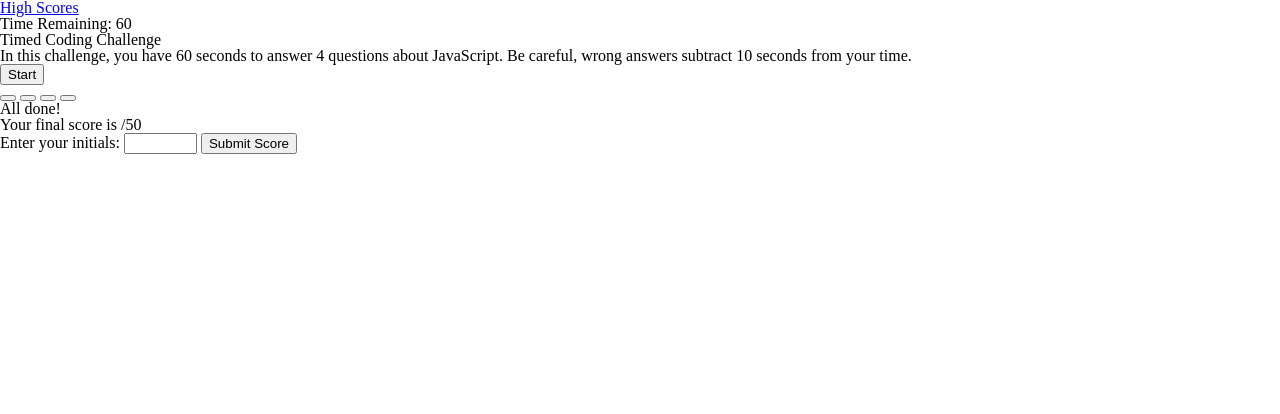
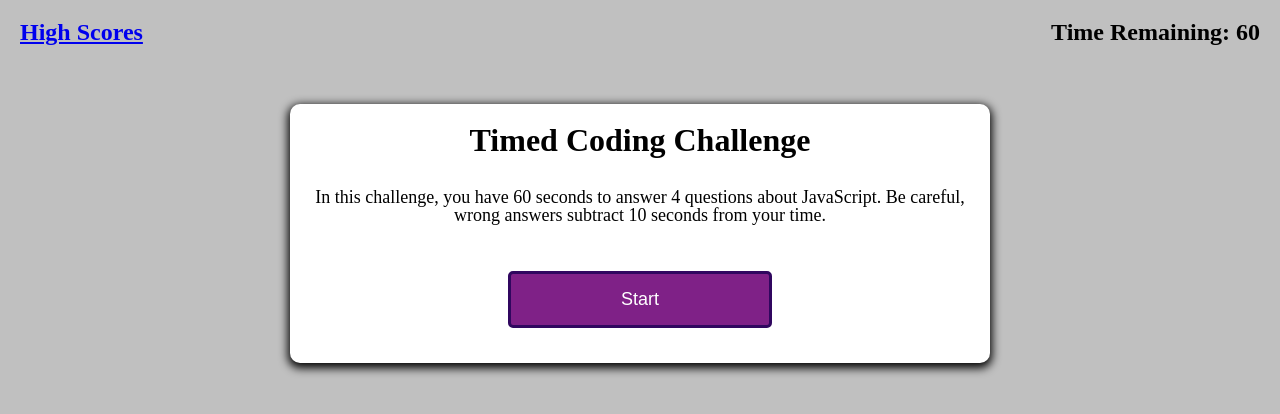
Before and after one commit to gus1919/Coding-Challenge, a plain HTML site: page index.html in a window 1280 px wide. Drawn offline with Linux system fonts and the light colour scheme.

Commit message:
Styling Changes

```diff
--- a/style.css
+++ b/style.css
@@ -0,0 +1,95 @@
+* {
+    box-sizing: border-box;
+    font-family: 'Varela Round', sans-serif;
+}
+
+body {
+    padding: 0;
+    margin: 0;
+    display: flex;
+    flex-direction: column;
+    width: 100%;
+    height: 100vh;
+    align-items: center;
+    background-color: silver;
+}
+/* High Score and Timer Areas */
+.header {
+    width: 100%;
+    padding: 20px;
+    margin-bottom: 40px;
+    display: flex;
+    justify-content: space-between;
+    font-weight: 800;
+    font-size: 24px;
+}
+
+a:hover {color: black;}
+
+/* when in game */
+.hide {
+    display: none;
+}
+
+/* Main content on centered white card */
+.main {
+    justify-content: center;
+    align-items: center;
+    width: 700px;
+    max-width: 75%;
+    padding: 20px;
+    text-align: center;
+    background-color: white;
+    border-radius: 10px;
+    box-shadow: 0 3px 10px 2px;
+}
+
+h1 {
+    font-size: 32px;
+    font-weight: 900;
+}
+
+p {font-size: 18px;
+}
+
+/* Button style */
+.btn {
+    border: 3px solid hsl(268, 86%, 20%);
+    border-radius: 5px;
+    background-color: hsl(295, 61%, 33%);
+    padding: 15px 20px;
+    margin: 15px;
+    color: white;
+    font-size: large;
+    width: 40%;
+}
+
+.btn.submit-btn {
+    border-width: 2px;
+    padding: 5px;
+    font-size: medium;
+    width: fit-content;
+}
+
+.btn:hover {
+    background-color: hsl(113, 42%, 42%);
+}
+/* Correct answers in green */
+.btn.correct {
+    background-color: hsl(120, 100%, 30%);
+    border-color: hsl(120, 100%, 20%);
+}
+/* Incorrect answers in red */
+.btn.wrong {
+    background-color: hsl(0, 100%, 30%);
+    border-color: hsl(0, 100%, 20%);
+}
+
+/* scaling for smaller devices */
+@media screen and (max-width: 576px) {
+    .btn {
+        width: 80%;
+        padding: 10px 15px;
+        margin: 5px 10px;
+    }
+}
```
Also changed, not shown: index.html (+2 -0 lines).
